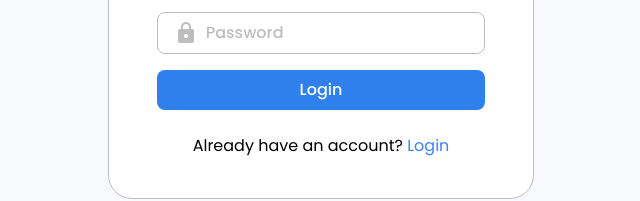
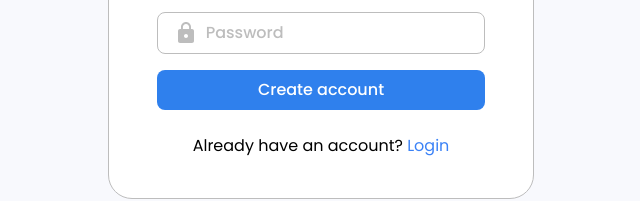
Before and after one commit to DiegoMutre/thullo-frontend, a Next.js app: page /signup in a window 1280 px wide. Shown: the part 424-625 px from the top of the page, without its empty margins (319-959 px from the left). Built offline with nearby package versions, Linux system fonts and the light colour scheme.

Commit message:
* Change button text to 'Create Account'

```diff
--- a/src/app/signup/components/SignupForm.tsx
+++ b/src/app/signup/components/SignupForm.tsx
@@ -105,7 +105,7 @@ export const SignupForm = () => {
         type='submit'
         variant='primary'
       >
-        Login
+        Create account
       </Button>
       {serverErrorMsg ? (
         <span className='text-red-400'>{serverErrorMsg}</span>
```
